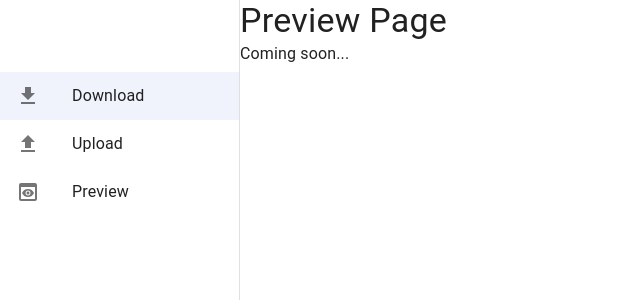
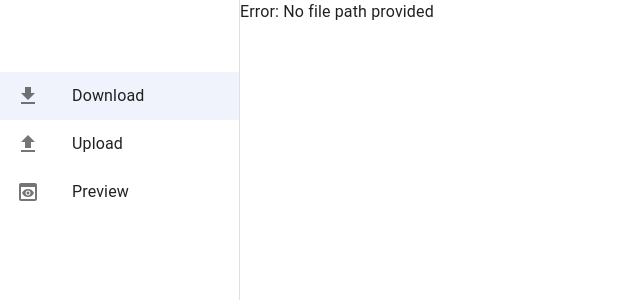
Before and after one commit to MohFarahani/medblock, a Next.js app in the folder next/: page /preview in a window 1280 px wide. Shown: the top 300 px of the page, without its empty margins (0-640 px from the left). Built offline with nearby package versions, Linux system fonts and the light colour scheme.

Commit message:
fix: filePath

```diff
--- a/next/src/app/download/page.tsx
+++ b/next/src/app/download/page.tsx
@@ -15,7 +15,7 @@ const GET_DICOM_DATA = gql`
       StudyDescription
       SeriesDescription
       Modality
-      filepath
+      filePath
     }
   }
 `;
--- a/next/src/app/preview/page.tsx
+++ b/next/src/app/preview/page.tsx
@@ -1,12 +1,41 @@
 'use client';
 
-import { Box, Typography } from '@mui/material';
+import DicomViewer from "@/components/DicomViewer";
+import { Container } from "@mui/material";
+import { useSearchParams } from "next/navigation";
+import { useEffect, useState } from "react";
 
-export default function PreviewPage() {
+const DicomViewerPage = () => {
+  const searchParams = useSearchParams();
+  const [filePath, setFilePath] = useState<string>('');
+  const [error, setError] = useState<string>('');
+
+  useEffect(() => {
+    const queryFilePath = searchParams.get('filePath');
+
+    if (!queryFilePath) {
+      setError('No file path provided');
+      return;
+    }
+
+    try {
+      const decodedPath = decodeURIComponent(queryFilePath);
+      console.log('Decoded path:', decodedPath);
+      setFilePath(decodedPath);
+    } catch  {
+      setError('Invalid file path');
+    }
+  }, [searchParams]);
+
+  if (error) {
+    return <div>Error: {error}</div>;
+  }
+
   return (
-    <Box>
-      <Typography variant="h4">Preview Page</Typography>
-      <Typography>Coming soon...</Typography>
-    </Box>
+    <Container maxWidth="lg" sx={{ py: 4 }}>
+      {filePath && <DicomViewer filePath={filePath} />}
+    </Container>
   );
-}
+};
+
+export default DicomViewerPage;
--- /dev/null
+++ b/next/src/components/DicomViewer.tsx
@@ -0,0 +1,18 @@
+'use client';
+
+import {Typography } from '@mui/material';
+
+interface DicomViewerProps {
+  filePath: string;
+}
+
+const DicomViewer = ({ filePath }: DicomViewerProps) => {
+
+  return (
+   <Typography>
+   {filePath}
+   </Typography>
+  );
+};
+
+export default DicomViewer;
--- a/next/src/components/Main.tsx
+++ b/next/src/components/Main.tsx
@@ -26,7 +26,7 @@ interface ProcessDicomResponse {
   StudyDescription?: string;
   SeriesDescription?: string;
   Modality: string;
-  filepath: string;
+  filePath: string;
 }
 
 const Main = () => {
@@ -79,7 +79,7 @@ const Main = () => {
               studyDescription: dicomData.StudyDescription || '',
               seriesDescription: dicomData.SeriesDescription || '',
               modality: dicomData.Modality,
-              filePath: dicomData.filepath,
+              filePath: dicomData.filePath,
             },
           },
         });
@@ -100,7 +100,7 @@ const Main = () => {
           StudyDescription: dicomData.StudyDescription || 'N/A',
           SeriesDescription: dicomData.SeriesDescription || 'N/A',
           Modality: dicomData.Modality,
-          filepath: graphQLData.processDicomUpload.FilePath, // Use FilePath from GraphQL response
+          filePath: graphQLData.processDicomUpload.FilePath, // Use FilePath from GraphQL response
         });
       }
 
--- a/next/src/components/table/types.ts
+++ b/next/src/components/table/types.ts
@@ -6,7 +6,7 @@ export interface DicomData {
   StudyDescription?: string;
   SeriesDescription?: string;
   Modality: string;
-  filepath: string;
+  filePath: string;
   // id: number;
   // slices: {
   //   image: number[][];
--- a/next/src/graphql/types.ts
+++ b/next/src/graphql/types.ts
@@ -50,5 +50,5 @@ export interface DicomData {
   StudyDescription?: string;
   SeriesDescription?: string;
   Modality: string;
-  filepath: string;
+  filePath: string;
 }
```
Also changed, not shown: next/src/components/ViewButton.tsx (added, +33 -0 lines), next/src/components/table/columns.tsx (+16 -15 lines), 1 other file (tests, documents, lock files or other folders).
